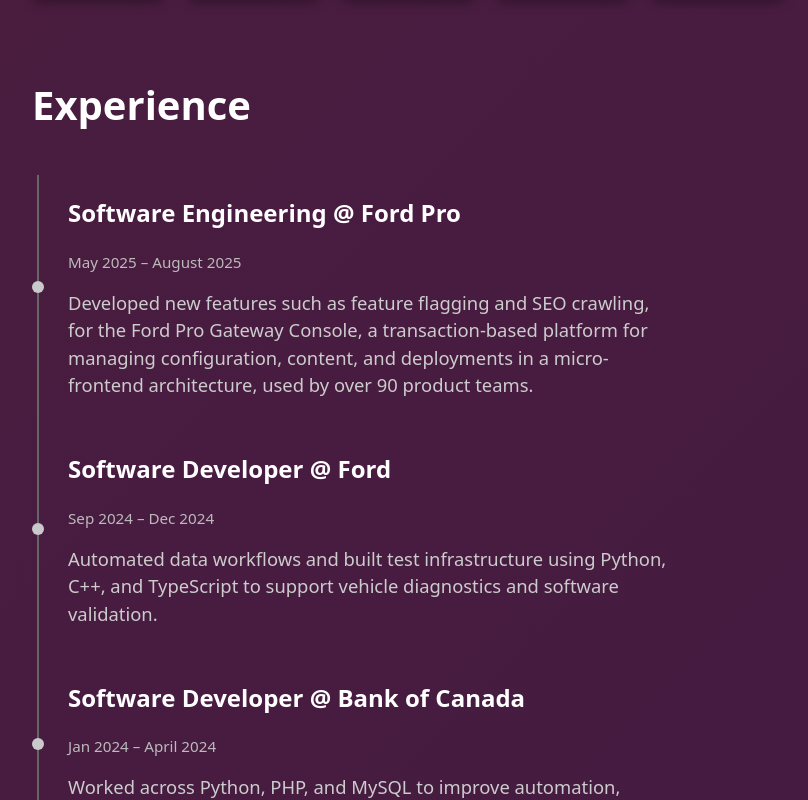
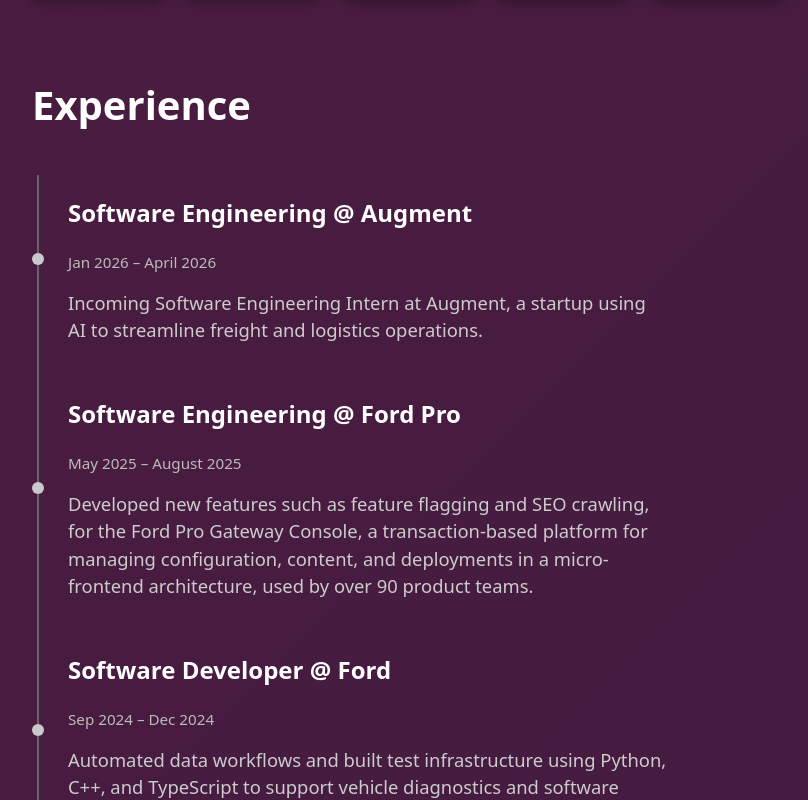
Before and after one commit to RichardWangg/Personal-Website-2, a React (Vite) app: page / in a window 1280 px wide. Shown: the part 1289-2089 px from the top of the page, without its empty margins (232-1040 px from the left). Built offline with nearby package versions, Linux system fonts and the light colour scheme.

Commit message:
text update

```diff
--- a/src/components/Experience.jsx
+++ b/src/components/Experience.jsx
@@ -2,6 +2,14 @@
 import { Element } from 'react-scroll'
 
 const experienceData = [
+  {
+    title: 'Software Engineering',
+    company: 'Augment',
+    url: 'https://www.goaugment.com/',
+    date: 'Jan 2026 – April 2026',
+    description:
+      'Incoming Software Engineering Intern at Augment, a startup using AI to streamline freight and logistics operations.',
+  },
   {
     title: 'Software Engineering',
     company: 'Ford Pro',
```
